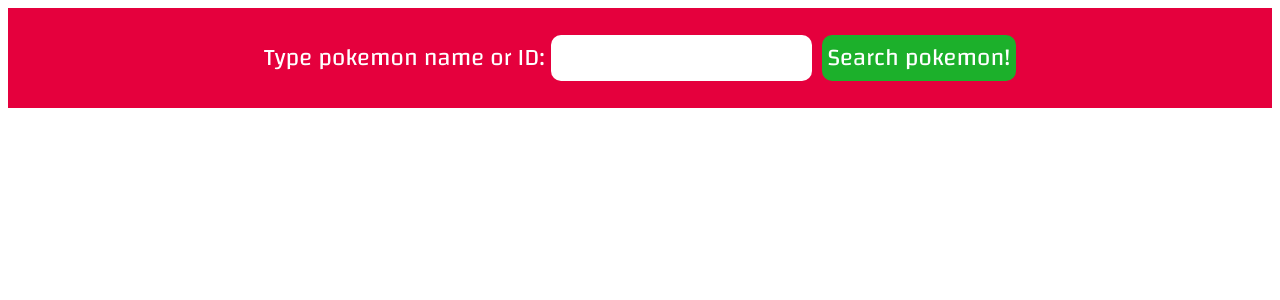
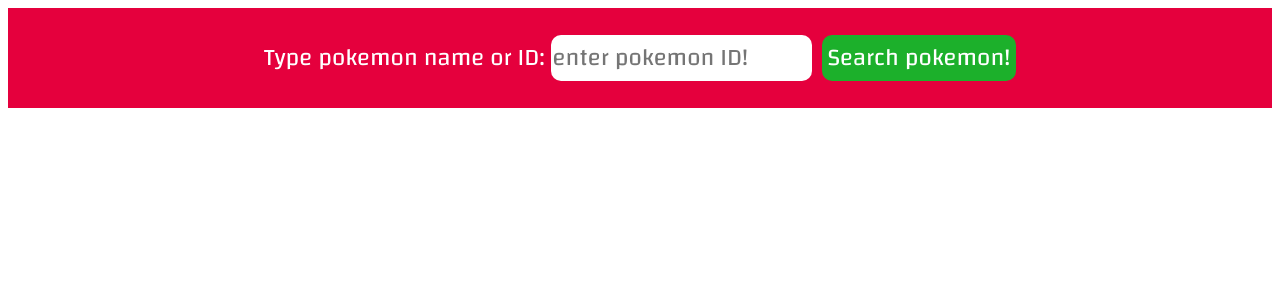
Before and after one commit to hayamaster/pokedex, a Vue app: page / in a window 1280 px wide. Shown: the top 300 px of the page. Built offline with nearby package versions, Linux system fonts and the light colour scheme.

Commit message:
refactor: input에 placeholder 적용

```diff
--- a/src/App.vue
+++ b/src/App.vue
@@ -3,7 +3,11 @@
     <header class="header">
       <label>
         Type pokemon name or ID:
-        <input type="text" v-model="pokemonID" />
+        <input
+          type="text"
+          v-model="pokemonID"
+          placeholder="enter pokemon ID!"
+        />
         <button class="searchBtn" @click="searchPokemon">
           Search pokemon!
         </button>
```
